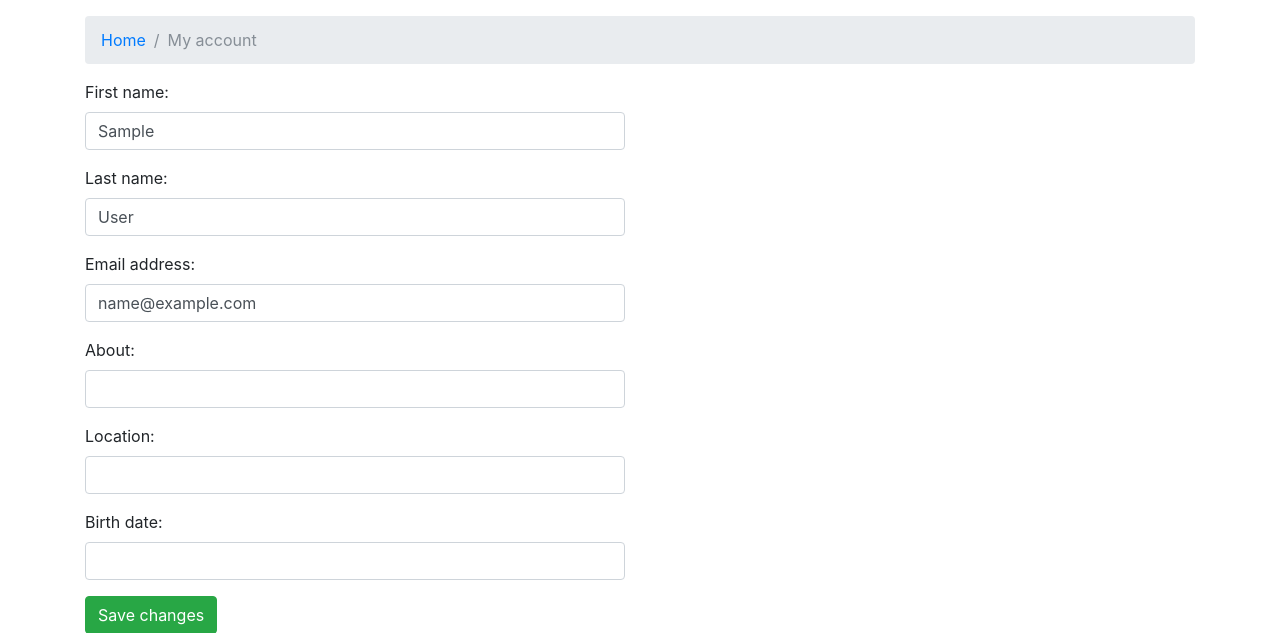
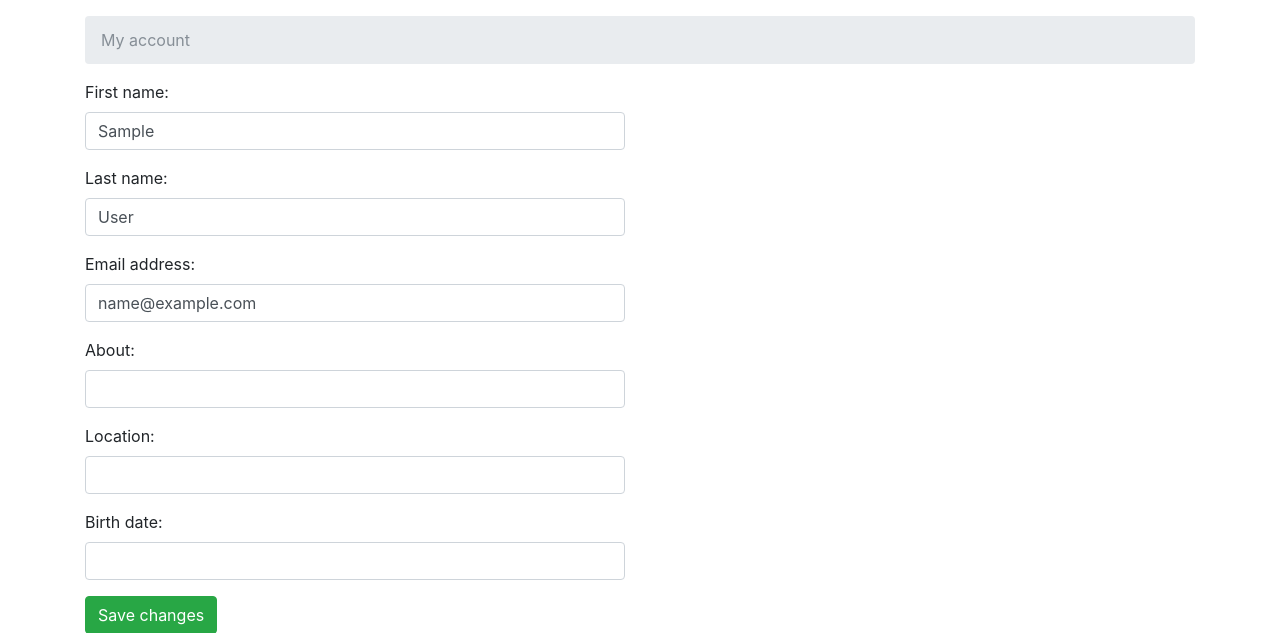
Before and after one commit to EIDA/stationbook, a Django app: page /settings/account/ in a window 1280 px wide. Shown: the part 56-689 px from the top of the page. Run offline with Django 3.2, Linux system fonts and the light colour scheme; the visitor is signed in with stand-in values (Sample User, id 1); some libraries are stand-ins or nearby versions.

Commit message:
My account page small mod

```diff
--- a/src/stationbook/templates/my_account.html
+++ b/src/stationbook/templates/my_account.html
@@ -5,7 +5,6 @@
 {% block title %}My account{% endblock %}
 
 {% block breadcrumb %}
-<li class="breadcrumb-item"><a href="{% url 'home' %}">Home</a></li>
 <li class="breadcrumb-item active">My account</li>
 {% endblock %}
 
```
